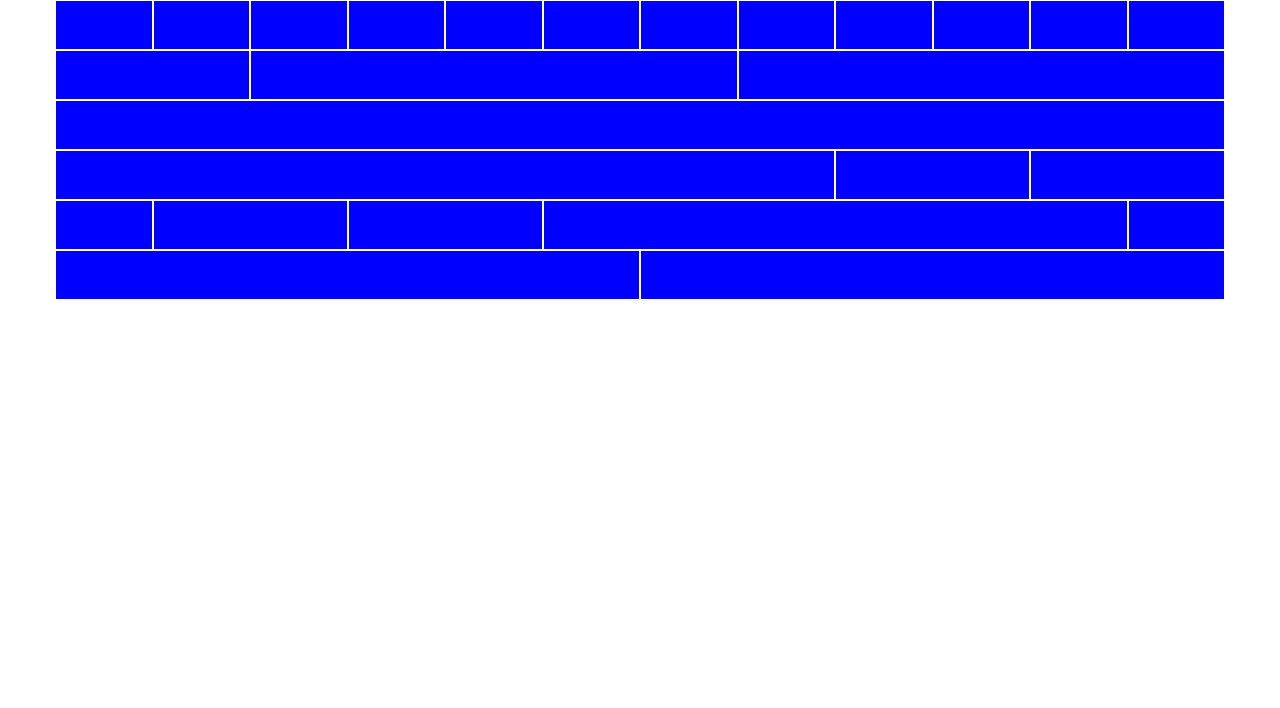
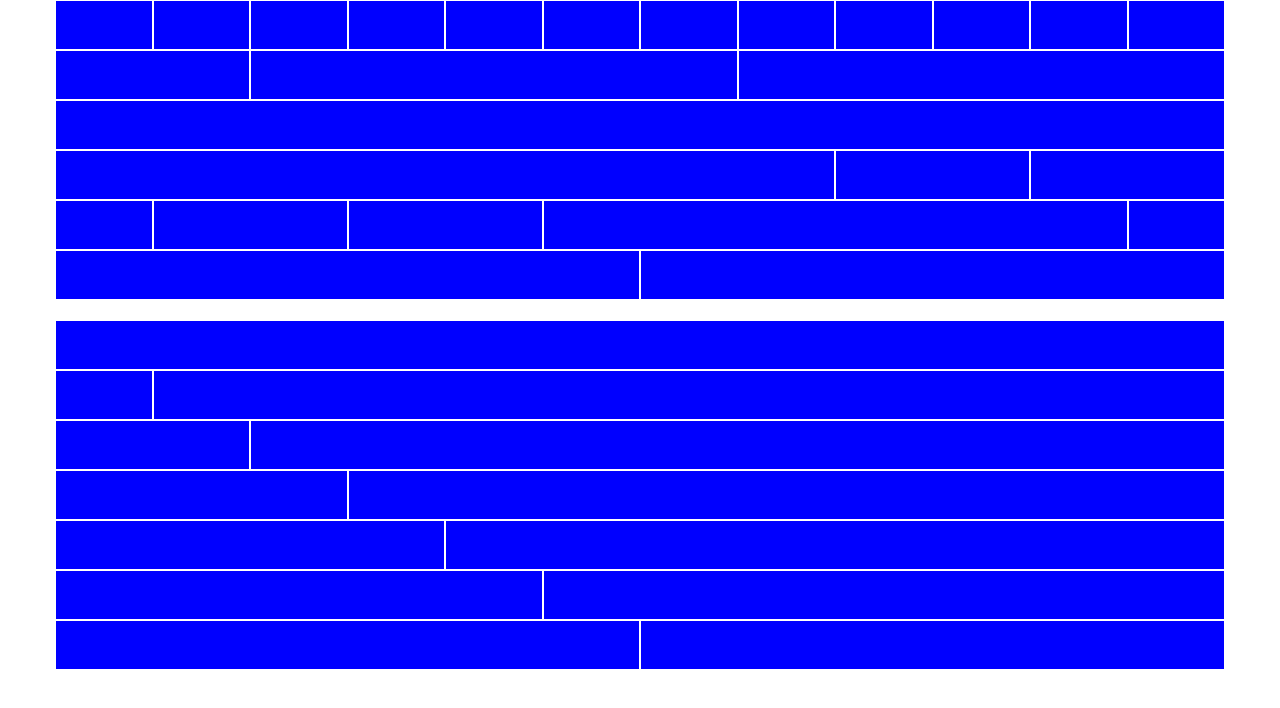
Before and after one commit to SimonaMartinucci/html-css-12bool, a plain HTML site: page index.html in a window 1280 px wide. Drawn offline with Linux system fonts and the light colour scheme.

Commit message:
add second part rows

```diff
--- a/index.html
+++ b/index.html
@@ -9,6 +9,7 @@
 </head>
 <body>
 
+    <!-- PARTE 1 -->
     <div class="container">
         <!-- riga 1 -->
         <div class="row">
@@ -61,5 +62,46 @@
         </div>
     </div>
 
+    <!-- PARTE 2 -->
+    <div class="container">
+
+        <!-- prima riga -->
+        <div class="row">
+            <div class="col-12"></div>
+        </div>
+        <!-- seconda riga -->
+        <div class="row">
+            <div class="col-1"></div>
+            <div class="col-11"></div>
+        </div>
+        <!-- terza riga -->
+        <div class="row">
+            <div class="col-2"></div>
+            <div class="col-10"></div>
+        </div>
+        <!-- quarta riga -->
+        <div class="row">
+            <div class="col-3"></div>
+            <div class="col-9"></div>
+        </div>
+        <!-- quinta riga -->
+        <div class="row">
+            <div class="col-4"></div>
+            <div class="col-8"></div>
+        </div>
+        <!-- sesta riga -->
+        <div class="row">
+            <div class="col-5"></div>
+            <div class="col-7"></div>
+        </div>
+        <!-- settima riga -->
+        <div class="row">
+            <div class="col-6"></div>
+            <div class="col-6"></div>
+        </div>
+
+    </div>
+
+
 </body>
 </html>
```
